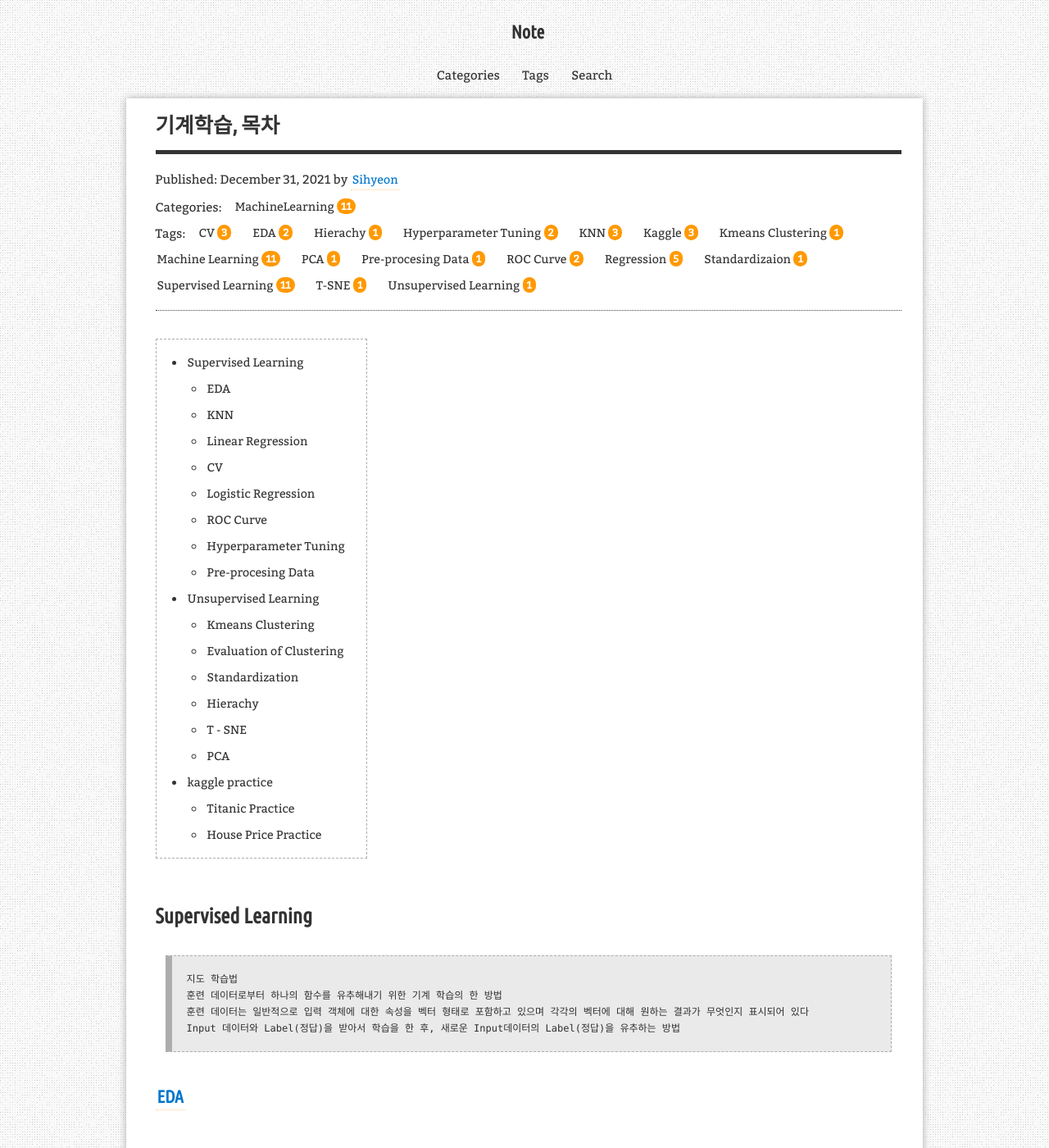
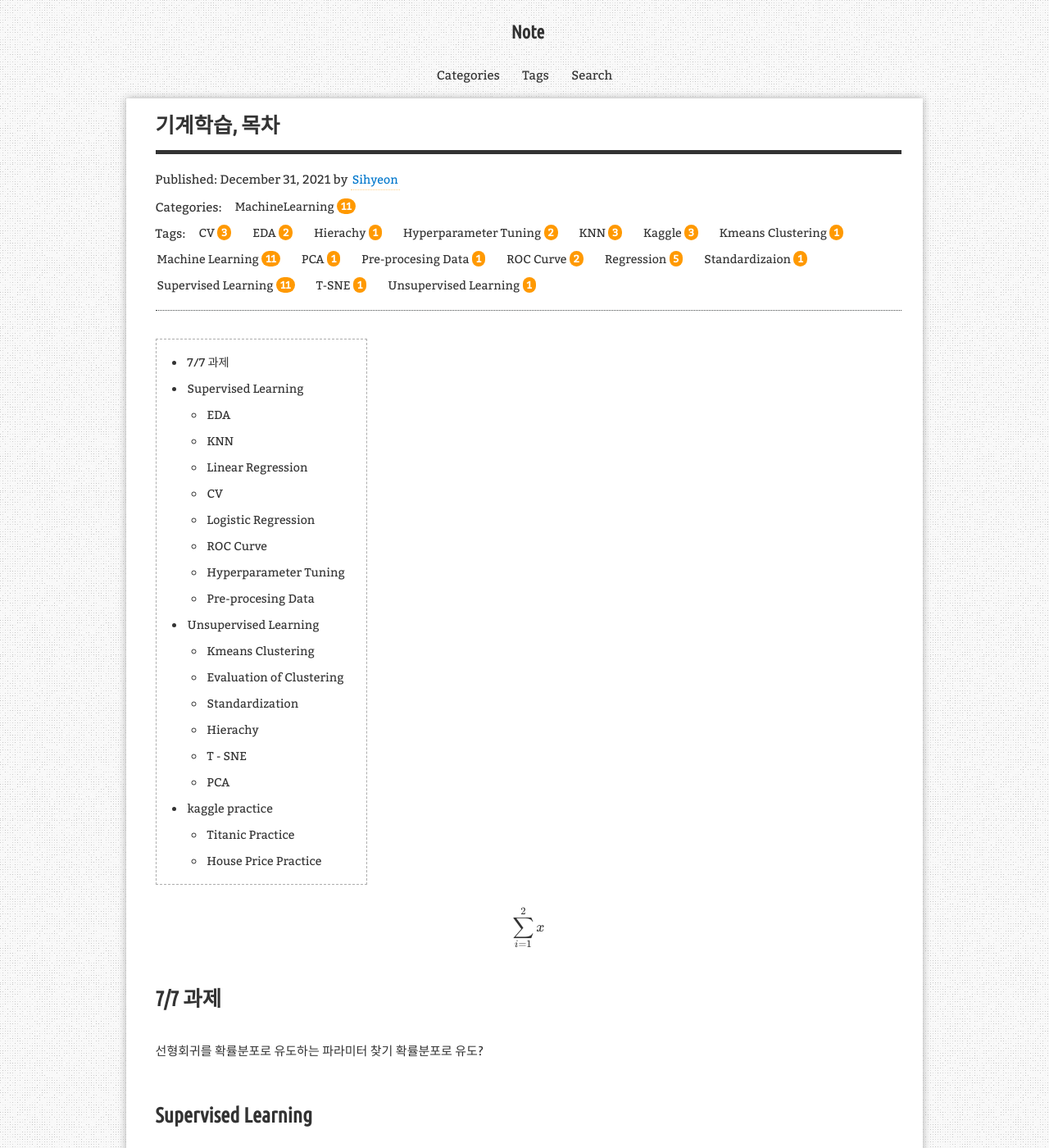
Before and after one commit to aristohyun/aristohyun.github.io, a Jekyll site: the page built from _posts/2021-12-31-Machine-Learing-Contents.md, in a window 1280 px wide and 1400 px high. Shown: the whole window at 82% size. Built offline with Jekyll 4.4.1, drawn with Linux system fonts in a browser that asks for light colours; formulas are drawn with MathJax 3; comment, search, counter and statistics services are not loaded.

Commit message:
Update 2021-12-31-Machine-Learing-Contents.md

```diff
--- a/_posts/2021-12-31-Machine-Learing-Contents.md
+++ b/_posts/2021-12-31-Machine-Learing-Contents.md
@@ -12,6 +12,17 @@ redirect_from:
 * Kramdown table of contents
 {:toc .toc}
 
+
+
+
+$$ \sum_{i=1}^{2} x $$
+
+
+
+
+# 7/7 과제
+선형회귀를 확률분포로 유도하는 파라미터 찾기
+확률분포로 유도?
 
 # Supervised Learning
 > 지도 학습법
```
